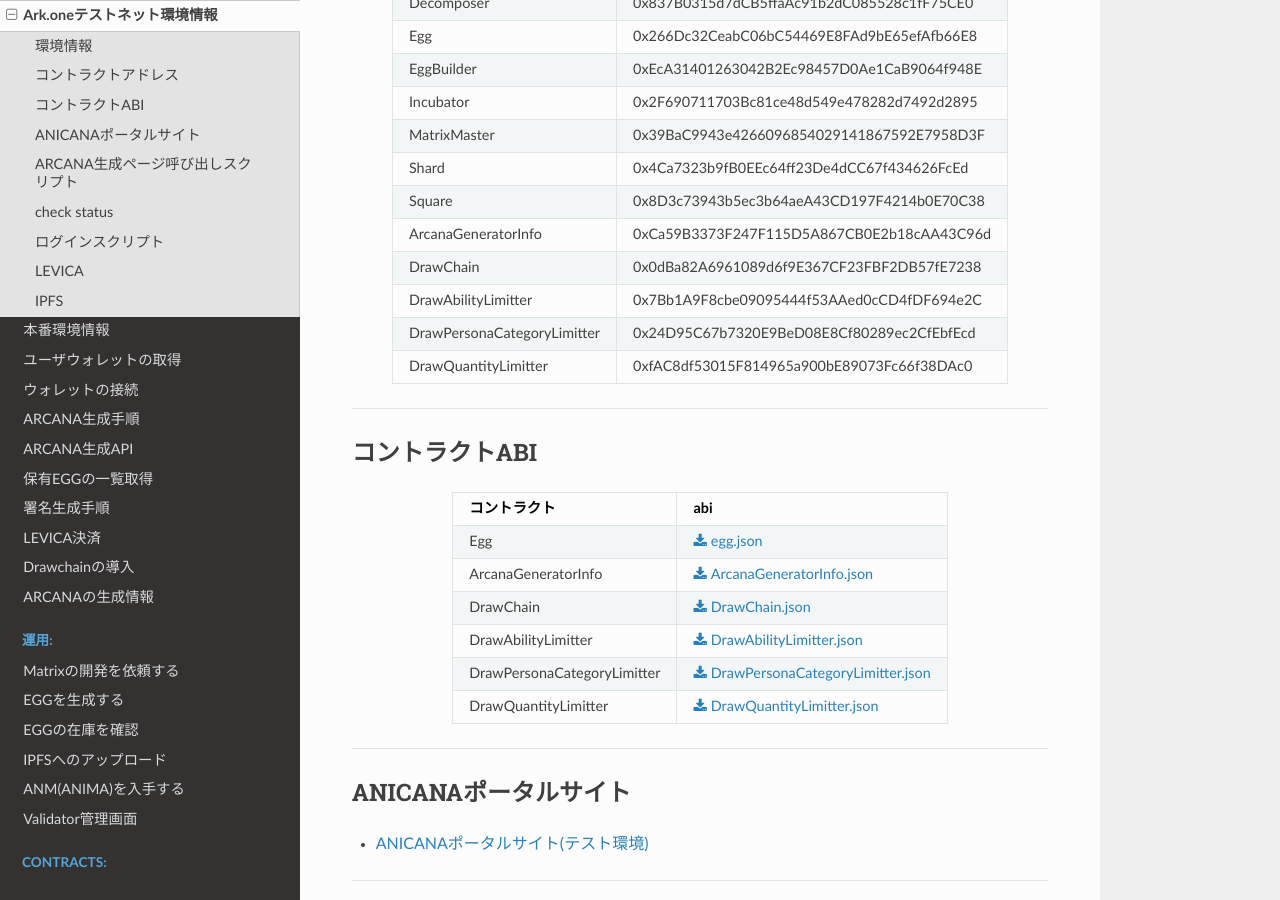
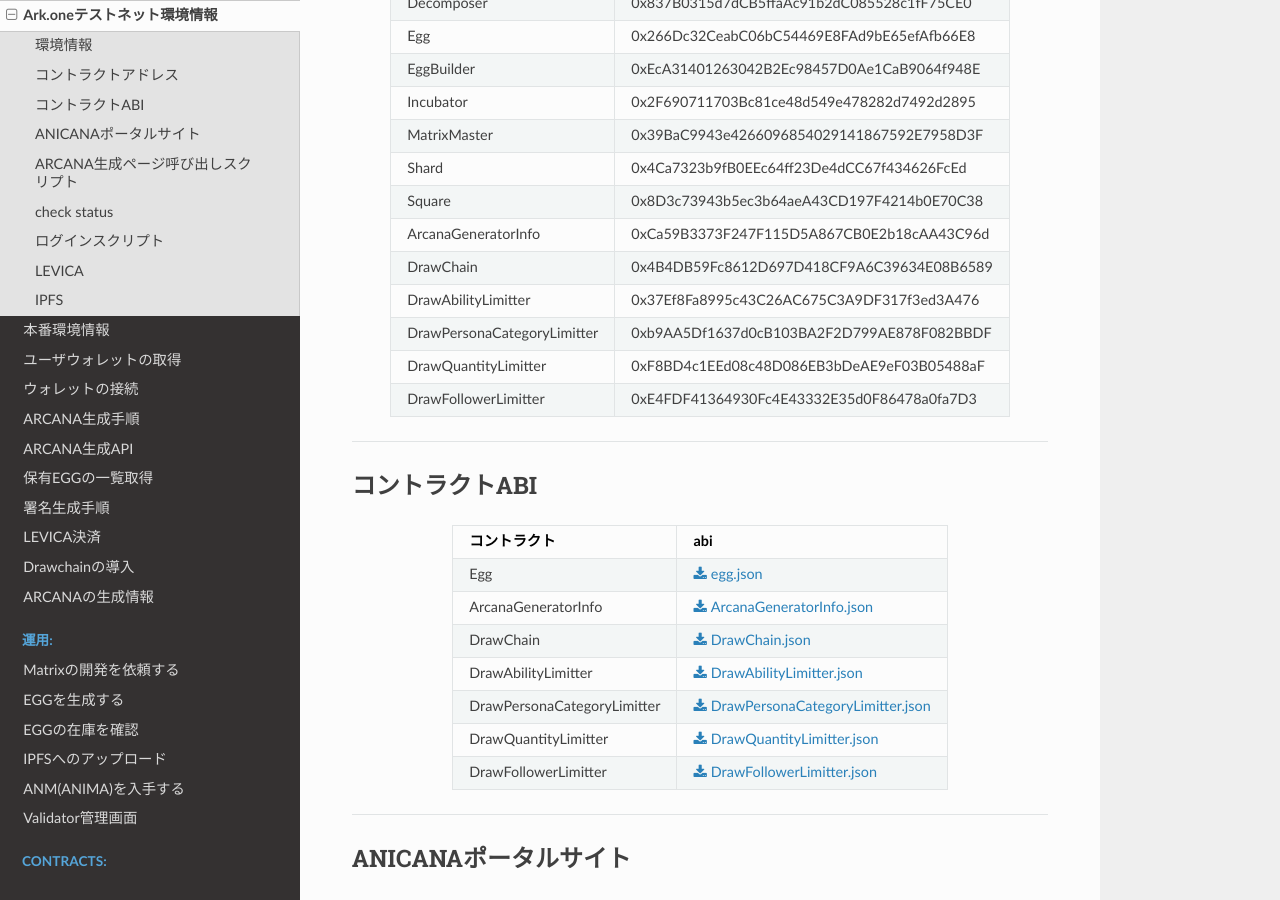
Before and after one commit to Orange-Code-Project/anicana-docs, a Sphinx documentation site: the page built from source/game-development/test-environment.rst, in a window 1280 px wide and 900 px high, scrolled down 769 px. Built offline with Sphinx 7.4.7 and the Read the Docs theme 2.0.0, drawn with Linux system fonts in a browser that asks for light colours.

Commit message:
[update]
変更履歴
　⇒新規作成
Drawchainの導入
　⇒Historyの構造体の項目を修正
Ark.oneテストネット環境情報
　⇒以下のコントラクトアドレス、abiを更新
　　DrawChain
　　DrawAbilityLimitter
　　DrawPersonaCategoryLimitter
　　DrawQuantityLimitter
　　DrawFollowerLimitter

```diff
--- a/source/abi/DrawPersonaCategoryLimitter.json
+++ b/source/abi/DrawPersonaCategoryLimitter.json
@@ -1 +1 @@
-[{"anonymous":false,"inputs":[{"indexed":true,"internalType":"address","name":"previousOwner","type":"address"},{"indexed":true,"internalType":"address","name":"newOwner","type":"address"}],"name":"OwnershipTransferred","type":"event"},{"inputs":[],"name":"owner","outputs":[{"internalType":"address","name":"","type":"address"}],"stateMutability":"view","type":"function","constant":true},{"inputs":[{"internalType":"address","name":"_newOwner","type":"address"}],"name":"transferOwnership","outputs":[],"stateMutability":"nonpayable","type":"function"},{"inputs":[{"internalType":"uint256","name":"","type":"uint256"},{"internalType":"uint256","name":"presetId","type":"uint256"},{"internalType":"uint256","name":"personaId","type":"uint256"}],"name":"authorizeDraw","outputs":[{"internalType":"bool","name":"","type":"bool"}],"stateMutability":"pure","type":"function","constant":true},{"inputs":[{"internalType":"bytes4","name":"interfaceId","type":"bytes4"}],"name":"supportsInterface","outputs":[{"internalType":"bool","name":"","type":"bool"}],"stateMutability":"view","type":"function","constant":true}]
+[{"inputs":[{"internalType":"uint256","name":"","type":"uint256"},{"internalType":"uint256","name":"presetId","type":"uint256"},{"internalType":"uint256","name":"personaId","type":"uint256"}],"name":"authorizeDraw","outputs":[{"internalType":"bool","name":"","type":"bool"}],"stateMutability":"pure","type":"function"},{"inputs":[{"internalType":"bytes4","name":"interfaceId","type":"bytes4"}],"name":"supportsInterface","outputs":[{"internalType":"bool","name":"","type":"bool"}],"stateMutability":"view","type":"function"}]
--- a/source/game-development/test-environment.rst
+++ b/source/game-development/test-environment.rst
@@ -44,10 +44,11 @@
     Shard,0x4Ca7323b9fB0EEc64ff23De4dCC67f434626FcEd
     Square,0x8D3c73943b5ec3b64aeA43CD197F4214b0E70C38
     ArcanaGeneratorInfo,0xCa59B3373F247F115D5A867CB0E2b18cAA43C96d
-    DrawChain,0x0dBa82A6961089d6f9E367CF23FBF2DB57fE7238
-    DrawAbilityLimitter,0x7Bb1A9F8cbe09095444f53AAed0cCD4fDF694e2C
-    DrawPersonaCategoryLimitter,0x24D95C67b7320E9BeD08E8Cf80289ec2CfEbfEcd
-    DrawQuantityLimitter,0xfAC8df53015F814965a900bE89073Fc66f38DAc0
+    DrawChain,0x4B4DB59Fc8612D697D418CF9A6C39634E08B6589
+    DrawAbilityLimitter,0x37Ef8Fa8995c43C26AC675C3A9DF317f3ed3A476
+    DrawPersonaCategoryLimitter,0xb9AA5Df1637d0cB103BA2F2D799AE878F082BBDF
+    DrawQuantityLimitter,0xF8BD4c1EEd08c48D086EB3bDeAE9eF03B05488aF
+    DrawFollowerLimitter,0xE4FDF41364930Fc4E43332E35d0F86478a0fa7D3
 
 -------------------------------------------------------------------
 
@@ -66,6 +67,7 @@
     DrawAbilityLimitter, :download:`DrawAbilityLimitter.json<../abi/DrawAbilityLimitter.json>`
     DrawPersonaCategoryLimitter, :download:`DrawPersonaCategoryLimitter.json<../abi/DrawPersonaCategoryLimitter.json>`
     DrawQuantityLimitter, :download:`DrawQuantityLimitter.json<../abi/DrawQuantityLimitter.json>`
+    DrawFollowerLimitter, :download:`DrawFollowerLimitter.json<../abi/DrawFollowerLimitter.json>`
 
 -------------------------------------------------------------------
 
--- a/source/index.rst
+++ b/source/index.rst
@@ -5,6 +5,12 @@
 
 ANICANA Technical Documents
 =======================================================
+
+.. toctree::
+   :maxdepth: 2
+   :caption: 変更履歴:
+
+   /change-history/change-history
 
 .. toctree::
    :maxdepth: 2
```
Also changed, not shown: source/abi/DrawAbilityLimitter.json (+1 -1 lines), source/abi/DrawChain.json (+1 -1 lines), source/abi/DrawFollowerLimitter.json (added, +1 -0 lines), source/abi/DrawQuantityLimitter.json (+1 -1 lines), source/change-history/change-history.rst (added, +18 -0 lines), source/game-development/drawchain-introduction.rst (+10 -0 lines).
